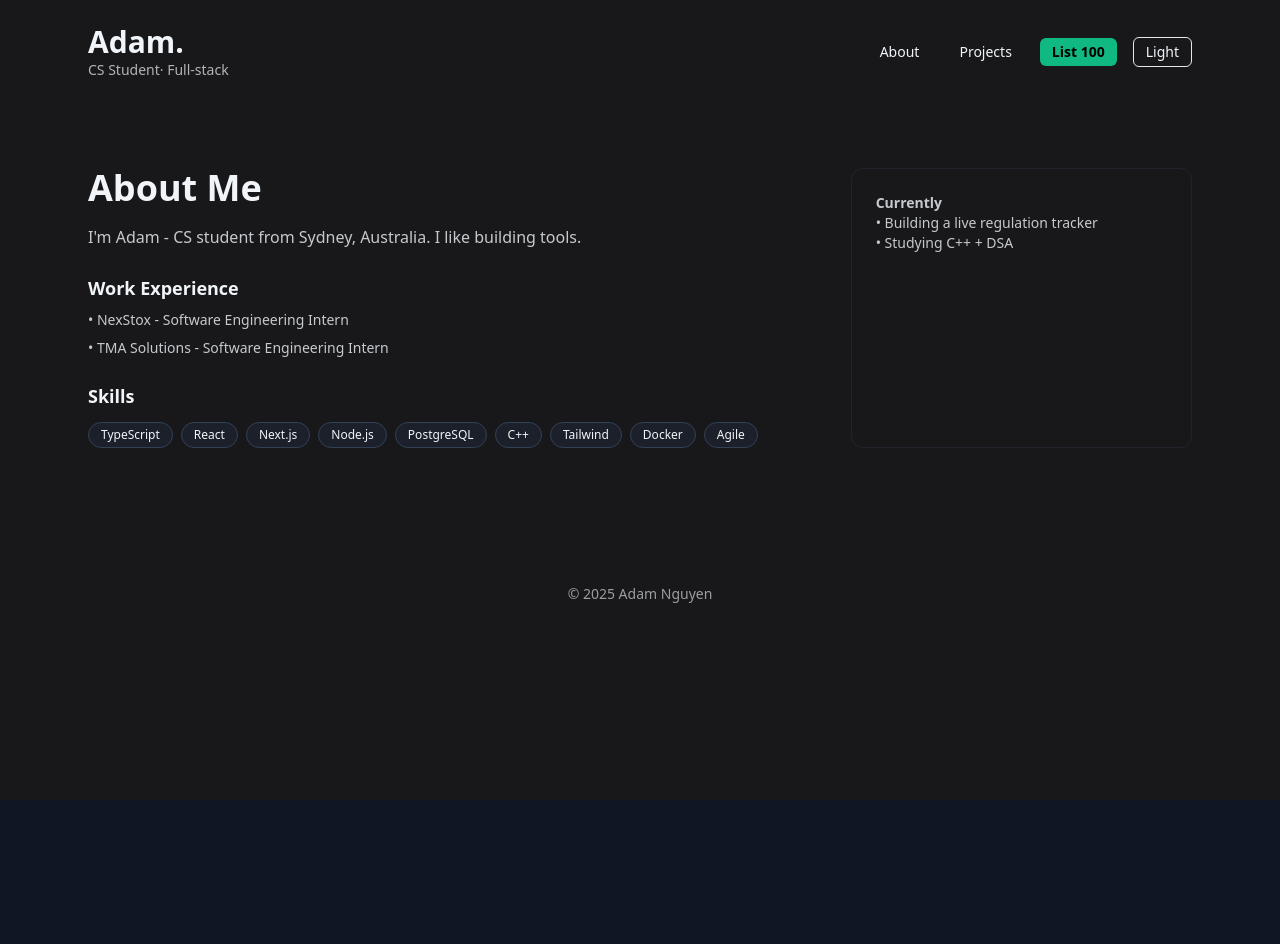
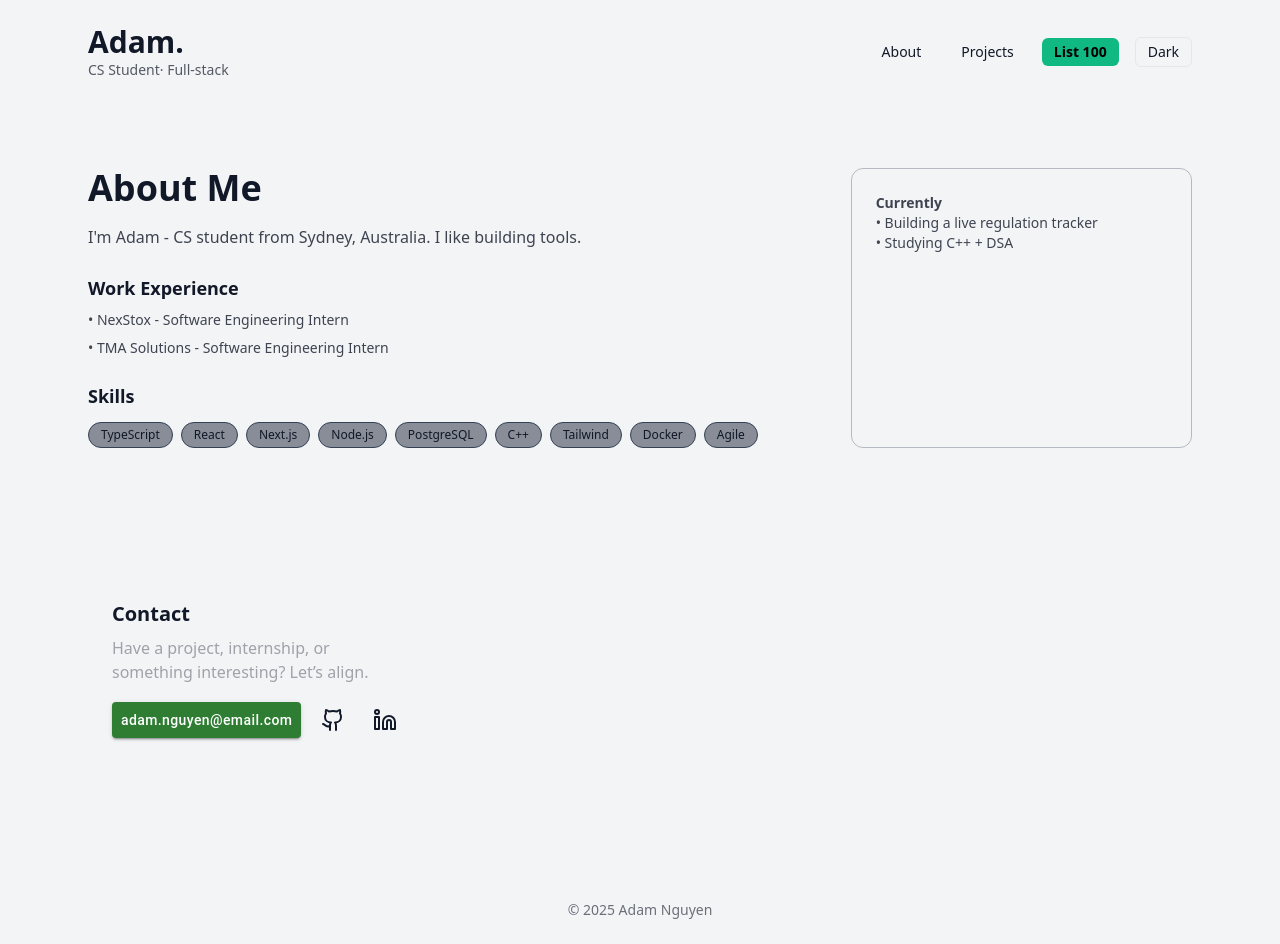
Before and after one commit to adampharrels/AboutMe, a Next.js app: page / in a window 1280 px wide. Before the commit the page ends 800 px from the top, so only its background shows below. Built offline with nearby package versions, Linux system fonts and the light colour scheme.

Commit message:
Added Contact card

```diff
--- /dev/null
+++ b/context/theme.tsx
@@ -0,0 +1,40 @@
+import React, { createContext, useEffect, useState, ReactNode } from "react";
+
+type ThemeContextType = {
+  light: boolean;
+  setLight: (v: boolean) => void;
+};
+
+export const ThemeContext = createContext<ThemeContextType>({
+  light: false,
+  setLight: () => {},
+});
+
+export function ThemeProvider({ children }: { children: ReactNode }) {
+  const [light, setLight] = useState(false);
+
+  // Initialize from localStorage (client-side) or prefers-color-scheme
+  useEffect(() => {
+    if (typeof window === "undefined") return;
+    const raw = localStorage.getItem("theme-light");
+    if (raw !== null) {
+      setLight(raw === "true");
+    } else {
+      const prefersLight =
+        window.matchMedia && window.matchMedia("(prefers-color-scheme: light)").matches;
+      setLight(Boolean(prefersLight));
+    }
+  }, []);
+
+  // Persist preference
+  useEffect(() => {
+    if (typeof window === "undefined") return;
+    try {
+      localStorage.setItem("theme-light", String(light));
+    } catch (e) {
+      // ignore
+    }
+  }, [light]);
+
+  return <ThemeContext.Provider value={{ light, setLight }}>{children}</ThemeContext.Provider>;
+}
--- a/package.json
+++ b/package.json
@@ -10,8 +10,12 @@
     "admin": "node admin-local/server.js"
   },
   "dependencies": {
+    "@emotion/react": "^11.12.0",
+    "@emotion/styled": "^11.12.0",
+    "@mui/material": "^5.14.10",
     "framer-motion": "^10.12.7",
-    "next": "latest",
+    "lucide-react": "^0.268.0",
+    "next": "^16.0.10",
     "react": "^18.2.0",
     "react-dom": "^18.2.0"
   },
--- a/pages/_app.tsx
+++ b/pages/_app.tsx
@@ -1,6 +1,11 @@
 import '../styles/globals.css'
 import type { AppProps } from 'next/app'
+import { ThemeProvider } from '../context/theme'
 
 export default function MyApp({ Component, pageProps }: AppProps) {
-  return <Component {...pageProps} />
+  return (
+    <ThemeProvider>
+      <Component {...pageProps} />
+    </ThemeProvider>
+  )
 }
--- a/pages/goals.tsx
+++ b/pages/goals.tsx
@@ -1,9 +1,10 @@
 import Head from "next/head";
-import { useState } from "react";
+import { useContext } from "react";
 import goalsData from "../data/goals.json";
+import { ThemeContext } from "../context/theme";
 
 export default function Goals(): JSX.Element {
-  const [light, setLight] = useState(false);
+  const { light, setLight } = useContext(ThemeContext);
   const goals: string[] = goalsData;
 
   return (
--- a/pages/index.tsx
+++ b/pages/index.tsx
@@ -1,9 +1,15 @@
-import { useState } from "react";
+import { useContext } from "react";
 import Head from "next/head";
 import { motion } from "framer-motion";
+import Card from '@mui/material/Card';
+import CardContent from '@mui/material/CardContent';
+import Button from '@mui/material/Button';
+import IconButton from '@mui/material/IconButton';
+import { Github, Linkedin } from "lucide-react";
+import { ThemeContext } from "../context/theme";
 
 export default function Home(): JSX.Element {
-  const [light, setLight] = useState(false);
+  const { light, setLight } = useContext(ThemeContext);
 
   return (
     <div
@@ -80,6 +86,63 @@ export default function Home(): JSX.Element {
         </aside>
       </section>
 
+      <section className="max-w-6xl mx-auto p-6 py-16 grid md:grid-cols-3 gap-10">
+        <Card
+          sx={{
+            bgcolor: 'transparent',
+            border: 'none',
+            boxShadow: 'none',
+            color: 'inherit',
+            fontFamily: 'inherit'
+          }}
+        >
+          <CardContent sx={{ p: 3, color: 'inherit', fontFamily: 'inherit' }}>
+            <h3 className="text-xl font-semibold mb-2">Contact</h3>
+            <p className="text-zinc-400 mb-4">
+              Have a project, internship, or something interesting? Let’s align.
+            </p>
+            <div className="flex flex-wrap gap-3 items-center md:flex-nowrap">
+              <Button
+                variant="contained"
+                color="success"
+                href="mailto:adam.nguyen@email.com"
+                sx={{ textTransform: 'none', maxWidth: 220, overflow: 'hidden', textOverflow: 'ellipsis', whiteSpace: 'nowrap' }}
+              >
+                adam.nguyen@email.com
+              </Button>
+              <IconButton
+                aria-label="github"
+                href="#"
+                color="inherit"
+                sx={{
+                  transition: 'transform 180ms ease, color 180ms ease',
+                  '&:hover': {
+                    transform: 'translateY(-3px) scale(1.12)',
+                    color: '#10B981'
+                  }
+                }}
+              >
+                <Github />
+              </IconButton>
+              <IconButton
+                aria-label="linkedin"
+                href="#"
+                color="inherit"
+                sx={{
+                  transition: 'transform 180ms ease, color 180ms ease',
+                  '&:hover': {
+                    transform: 'translateY(-3px) scale(1.12)',
+                    color: '#0A66C2'
+                  }
+                }}
+              >
+                <Linkedin />
+              </IconButton>
+            </div>
+          </CardContent>
+        </Card>
+      </section>
+
       <footer className="mt-12 py-6 text-center opacity-60 text-sm">
         © {new Date().getFullYear()} Adam Nguyen
       </footer>
--- a/pages/projects.tsx
+++ b/pages/projects.tsx
@@ -1,9 +1,10 @@
-import { useState, useMemo } from "react";
+import { useContext, useMemo } from "react";
 import Head from "next/head";
 import { motion } from "framer-motion";
+import { ThemeContext } from "../context/theme";
 
 export default function Projects(): JSX.Element {
-  const [light, setLight] = useState(false);
+  const { light, setLight } = useContext(ThemeContext);
   const [query, setQuery] = useState("");
 
   const projects = [
```
Also changed, not shown: data/goals.json (+10 -8 lines), 1 other file (tests, documents, lock files or other folders).
